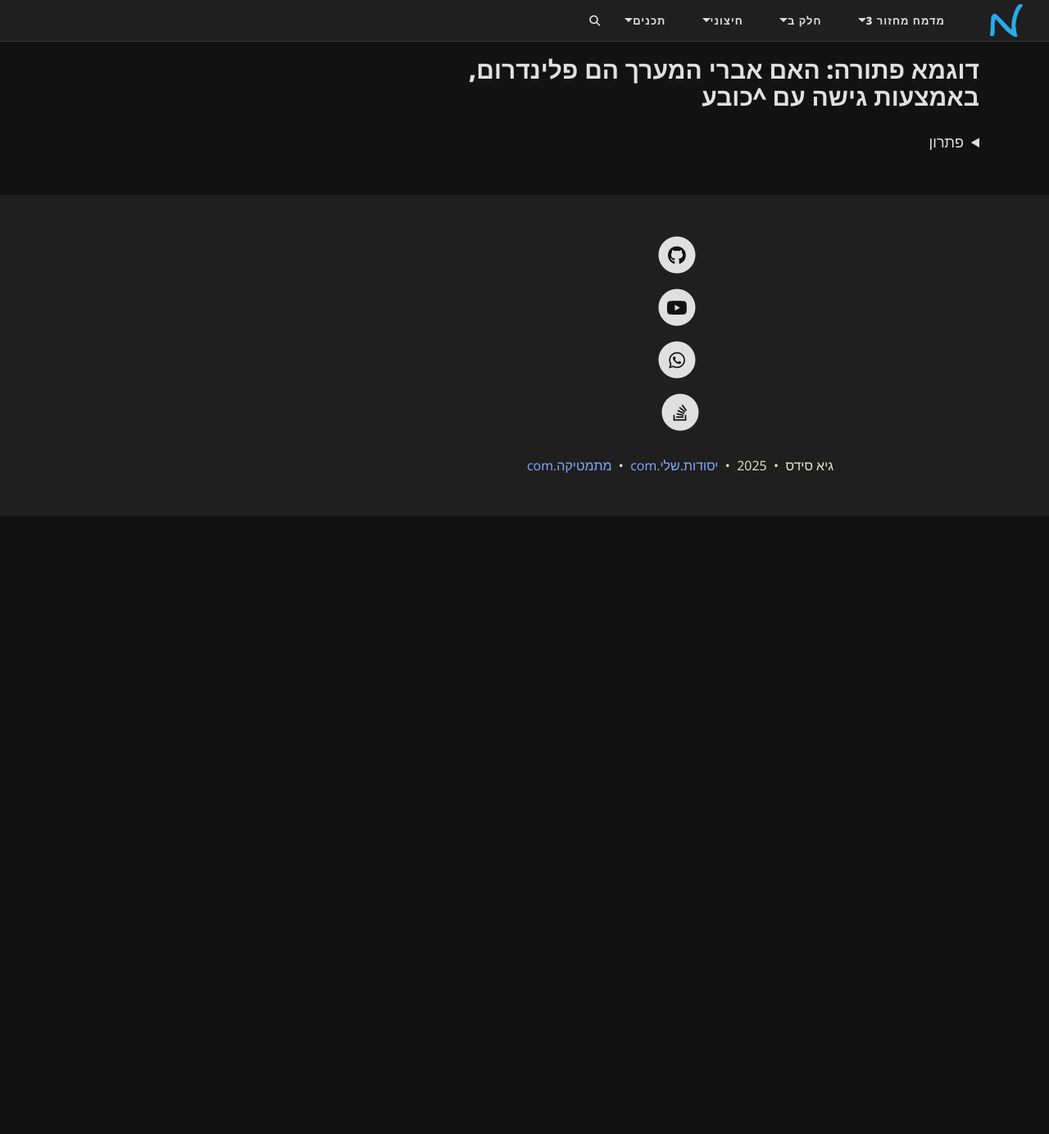
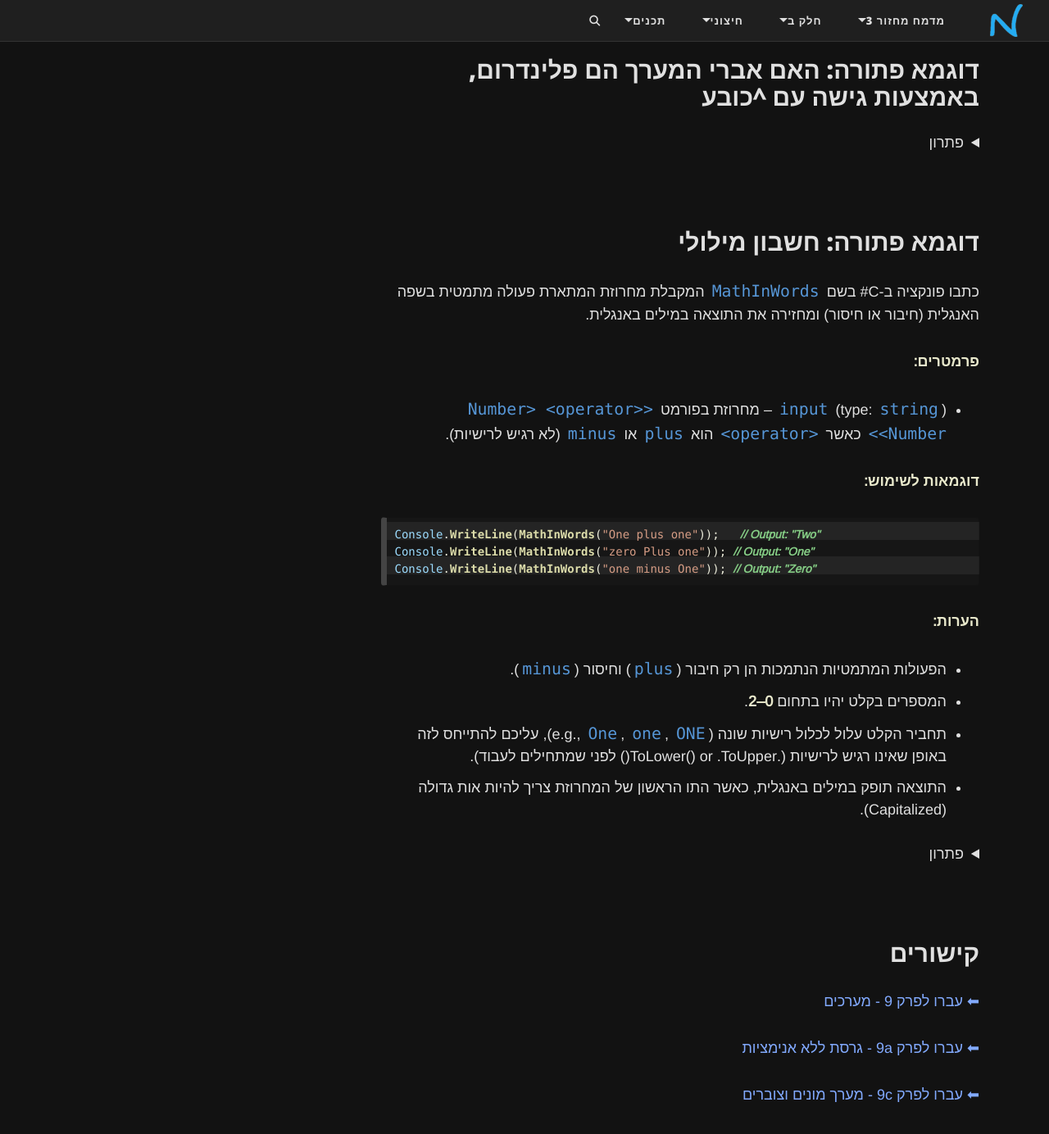
Before and after one commit to 3strategy/BeautifulYesodot, a Jekyll site: the page built from cs2/Chapter9b.md, in a window 1280 px wide and 1400 px high, scrolled down 3292 px. Shown: the top 1384 px of the window at 82% size. Built offline with Jekyll 4.4.1, drawn with Linux system fonts in a browser that asks for light colours; comment, search, counter and statistics services are not loaded; before the commit the page ends 3922 px from its top, so only the background shows below that; some of the changed lines change nothing that is shown; some of the changed text lies outside the part shown.

Commit message:
תיקון קישורים

````diff
--- a/_config.yml
+++ b/_config.yml
@@ -43,7 +43,7 @@
 
 
   חלק ב:
-    - מצגות קמפוס: "cs2/hapterCampus"
+    - מצגות קמפוס: "cs2/ChapterCampus.md"
     - פרק 6 לולאות מקוננות: "/cs2/Chapter6/"
     - פרק 7 מורחב: "/cs2/Chapter7Full"
     - תרגול 7.3: "/cs2/Chapter7Ex7.3"
@@ -51,9 +51,8 @@
     - פרק 7 מקוצר: "/cs2/Chapter7Short"
     - פרק 8 מחרוזות: "/cs2/Chapter8"
     - פרק 9 מערכים: "/cs2/Chapter9"
-    - פרק 9 מערכים ללא אנימציה: "/cs2/Chapter9a"
-
-    - פרק 9 הערות: "/cs2/Chapter9b"
+    - פרק 9a מערכים ללא אנימציה: "/cs2/Chapter9a"
+    - פרק 9b המשך ודוגמאות: "/cs2/Chapter9b"
     - תרגול 9.1: "/cs2/Chapter9Ex9.1"
     - תרגול 9.2 CodeWars: "/cs2/Chapter9Ex9.2"
     - פרק 9c מערך מונים: "/cs2/Chapter9c"
--- a/cs2/Chapter9b.md
+++ b/cs2/Chapter9b.md
@@ -187,6 +187,9 @@
 }
 ```
 
+</details>
+
+
 ## דוגמא פתורה: חשבון מילולי
 <!-- פתרון שאלת החשבון 8.4 ממטלה 2 -->
 כתבו פונקציה ב-C# בשם `MathInWords` המקבלת מחרוזת המתארת פעולה מתמטית בשפה האנגלית (חיבור או חיסור) ומחזירה את התוצאה במילים באנגלית.
@@ -265,6 +268,7 @@
 
 
 
+
 ## קישורים
 
 [⬅ עברו לפרק 9 - מערכים](/cs2/Chapter9)
````
